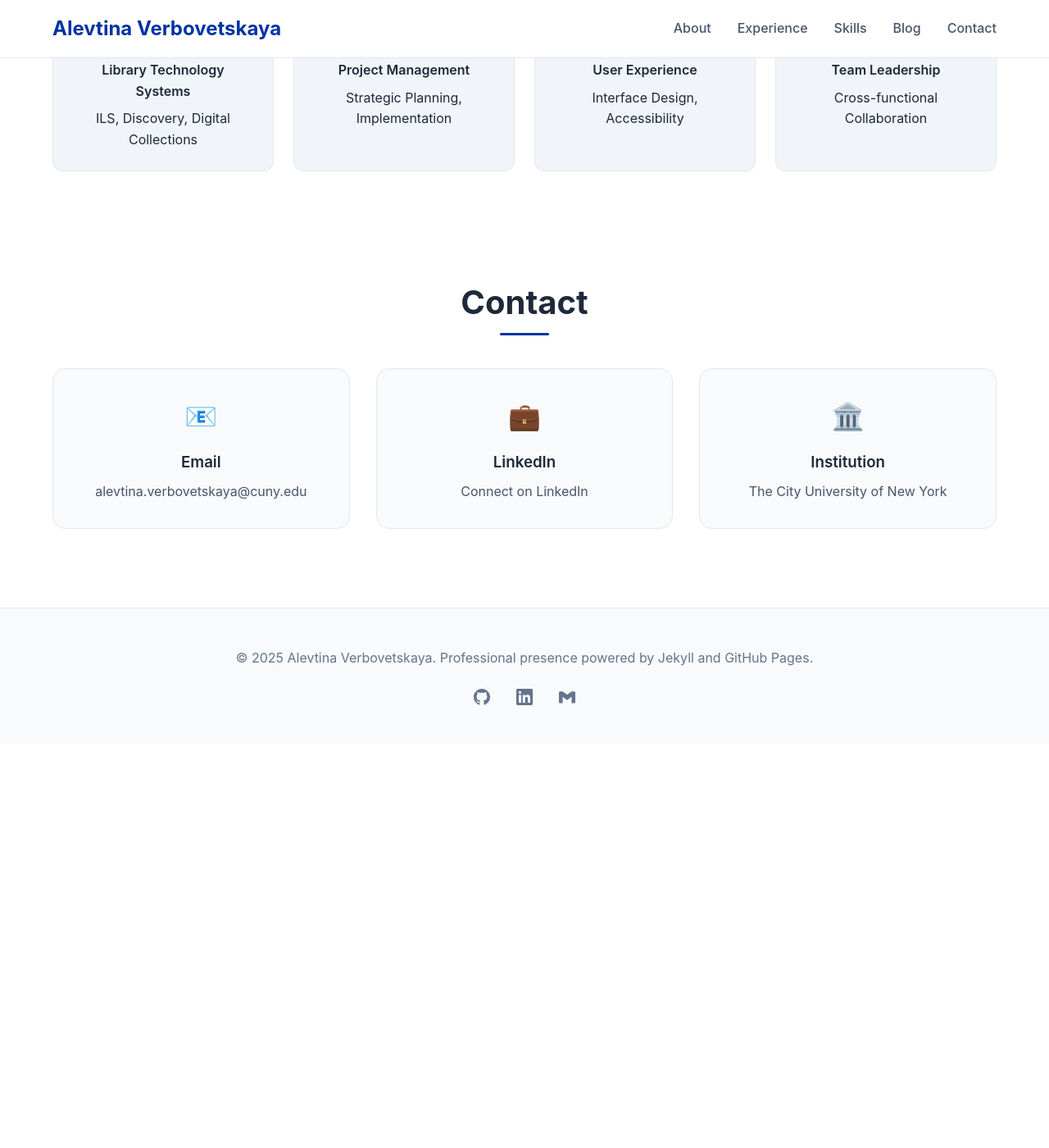
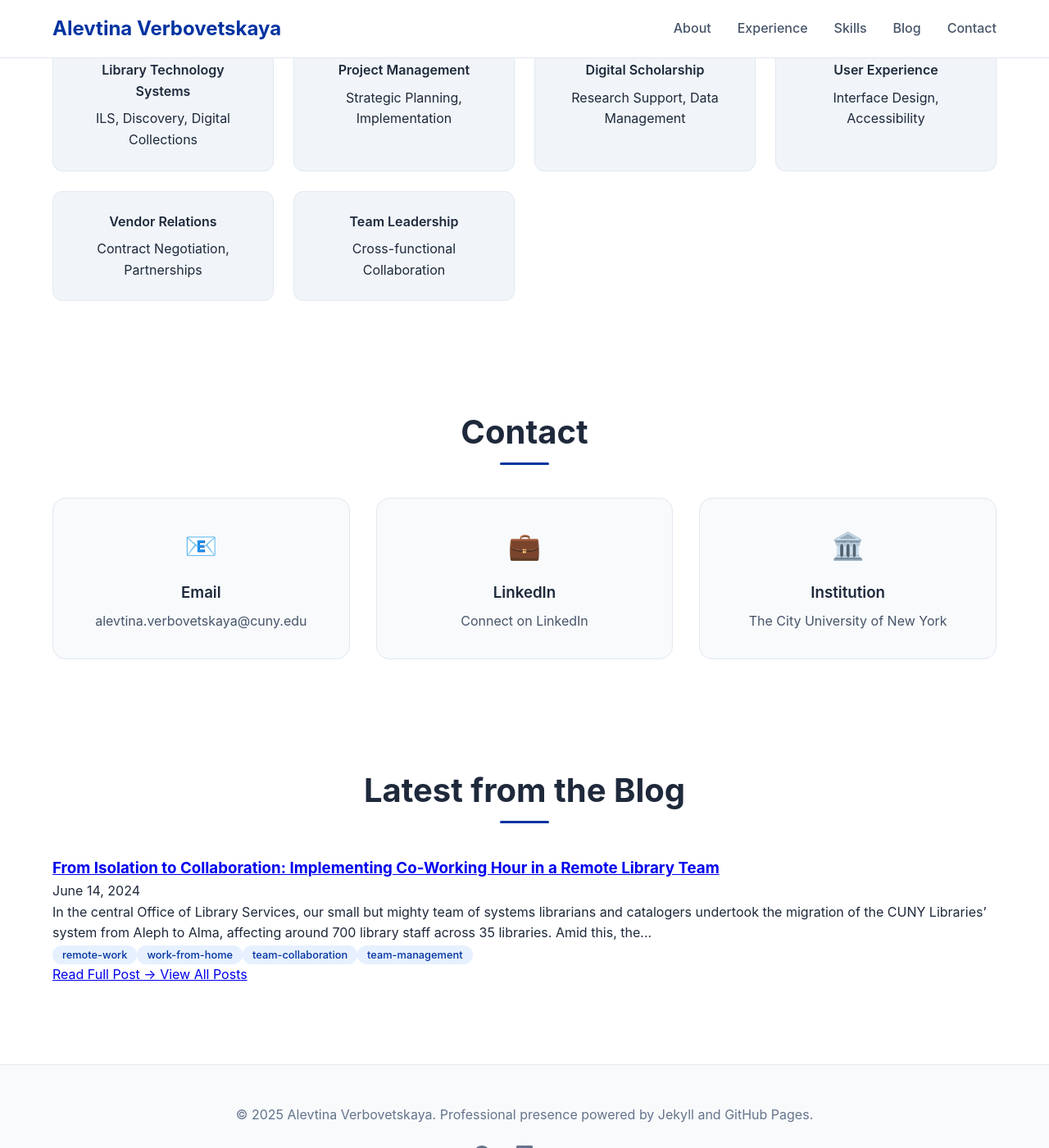
Before and after one commit to alevtina/alevtina.github.io, a Jekyll site: the page built from index.md, in a window 1280 px wide and 1400 px high, scrolled down 2025 px. Shown: the whole window at 82% size. Built offline with Jekyll 4.4.1, drawn with Linux system fonts in a browser that asks for light colours; some web fonts are replaced; before the commit the page ends 2932 px from its top, so only the background shows below that.

Commit message:
Update index.md

```diff
--- a/index.md
+++ b/index.md
@@ -69,8 +69,16 @@ description: "University Director of Library Systems at The City University of N
             <div>Strategic Planning, Implementation</div>
         </div>
         <div class="skill-item">
+            <div class="skill-title">Digital Scholarship</div>
+            <div>Research Support, Data Management</div>
+        </div>
+        <div class="skill-item">
             <div class="skill-title">User Experience</div>
             <div>Interface Design, Accessibility</div>
+        </div>
+        <div class="skill-item">
+            <div class="skill-title">Vendor Relations</div>
+            <div>Contract Negotiation, Partnerships</div>
         </div>
         <div class="skill-item">
             <div class="skill-title">Team Leadership</div>
@@ -101,3 +109,52 @@ description: "University Director of Library Systems at The City University of N
         </div>
     </div>
 </section>
+
+{%- if site.posts.size > 0 -%}
+<section id="latest-blog" class="section">
+    <h2 class="section-title">Latest from the Blog</h2>
+    {%- assign latest_post = site.posts.first -%}
+    <div class="latest-post-card">
+        <div class="latest-post-content">
+            <h3 class="latest-post-title">
+                <a href="{{ latest_post.url | relative_url }}" class="latest-post-link">
+                    {{ latest_post.title | escape }}
+                </a>
+            </h3>
+
+            <div class="latest-post-meta">
+                <time datetime="{{ latest_post.date | date_to_xmlschema }}">
+                    {{ latest_post.date | date: "%B %-d, %Y" }}
+                </time>
+                {%- if latest_post.author -%}
+                    <span class="meta-separator">•</span>
+                    <span class="post-author">{{ latest_post.author }}</span>
+                {%- endif -%}
+            </div>
+
+            {%- if latest_post.excerpt -%}
+                <div class="latest-post-excerpt">
+                    {{ latest_post.excerpt | strip_html | truncatewords: 40 }}
+                </div>
+            {%- endif -%}
+
+            {%- if latest_post.tags and latest_post.tags.size > 0 -%}
+                <div class="latest-post-tags">
+                    {%- for tag in latest_post.tags limit: 4 -%}
+                        <span class="tag">{{ tag }}</span>
+                    {%- endfor -%}
+                </div>
+            {%- endif -%}
+
+            <div class="latest-post-actions">
+                <a href="{{ latest_post.url | relative_url }}" class="read-post-button">
+                    Read Full Post →
+                </a>
+                <a href="{{ '/blog' | relative_url }}" class="view-all-link">
+                    View All Posts
+                </a>
+            </div>
+        </div>
+    </div>
+</section>
+{%- endif -%}
```
